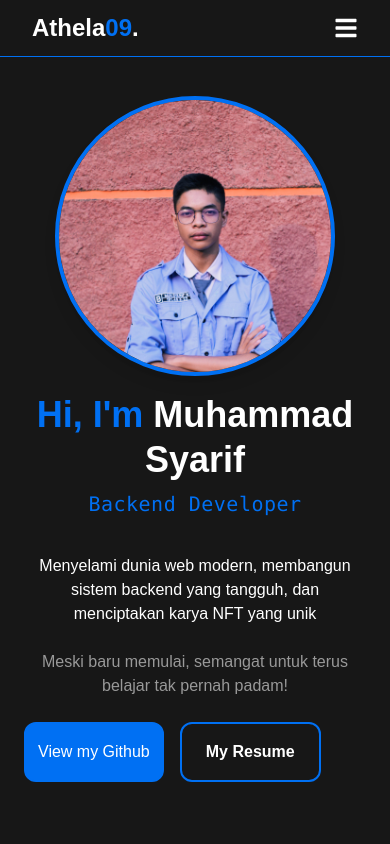
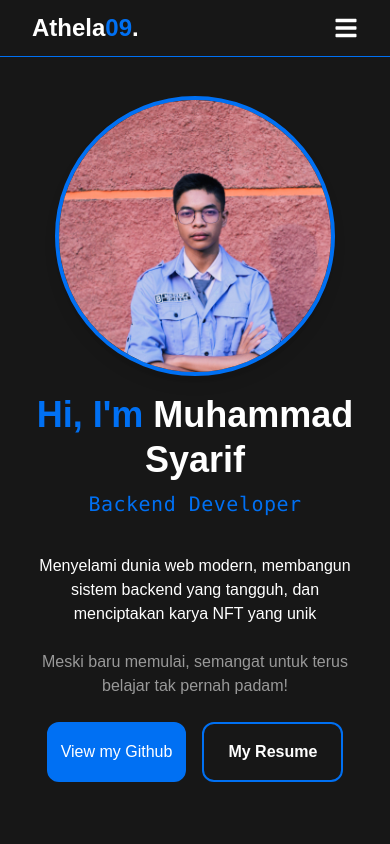
Before and after one commit to Athela19/portofolio-template2, a Next.js app: page / in a window 390 px wide. Shown: the top 844 px of the page. Built offline with nearby package versions, Linux system fonts and the light colour scheme.

Commit message:
perbaikan bug

```diff
--- a/component/Home/homePage.jsx
+++ b/component/Home/homePage.jsx
@@ -86,7 +86,7 @@
         <p className="text-md md:text-lg text-[var(--teks-secondary)] mt-6 mb-6">
           Meski baru memulai, semangat untuk terus belajar tak pernah padam!
         </p>
-        <div className="flex gap-4">
+        <div className="flex gap-4 items-center justify-center md:justify-start">
           <Link
             href="https://github.com/Athela19/"
             className=" border-2 border-solid border-[var(--primary)] bg-[var(--primary)] text-[var(--teks)] py-4 px-3 rounded-xl text-semibold hover:bg-[var(--background)]"
```
